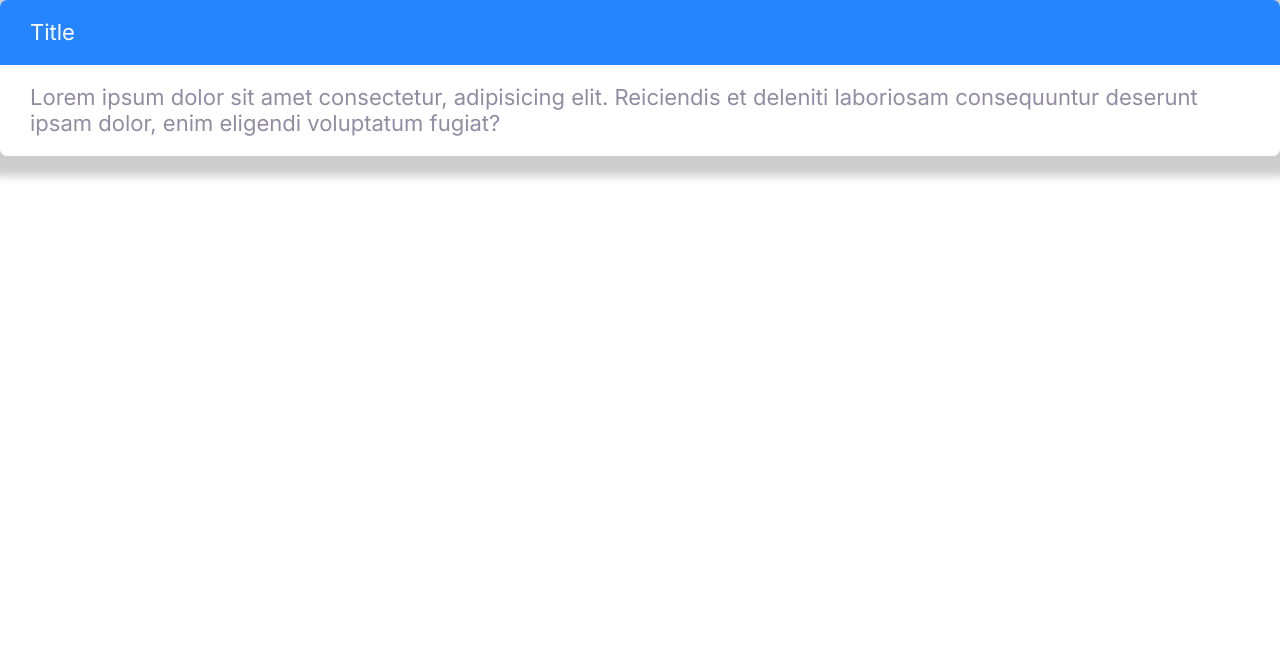
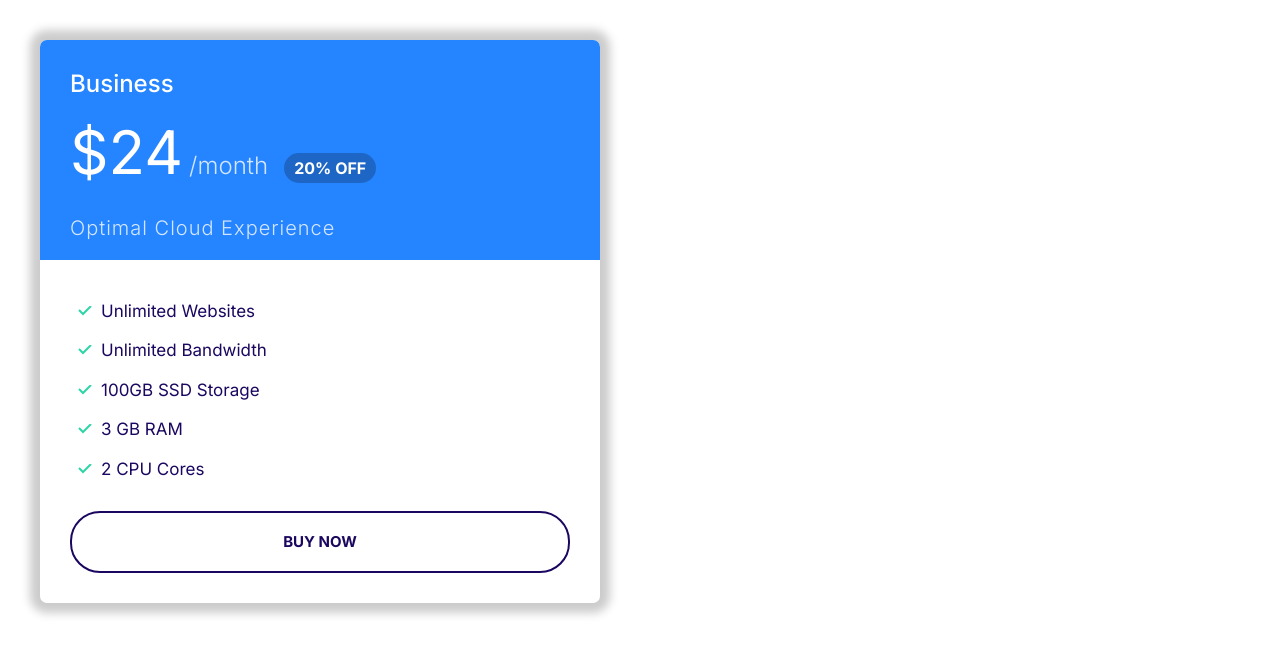
Before and after one commit to ioannispapakostas/IoannisPapakostas1st, a plain HTML site: page index.html in a window 1280 px wide. Drawn offline with Linux system fonts and the light colour scheme.

Commit message:
Plan Card

```diff
--- a/css/style.css
+++ b/css/style.css
@@ -156,6 +156,18 @@ a {
     background-color: var(--color-primary);
 }
 
+.plan .dark-blue {
+    background-color: #1d66c5;
+    font-size: 1.6rem;
+    padding: 0.6rem 1rem;
+}
+
+.plan .light-blue {
+    background-color: #009ab5;
+    font-size: 1.6rem;
+    padding: 0.6rem 1rem;
+}
+
 @media screen and (min-width: 1024px) {
     .static-badge {
         font-size: 1.2rem;
@@ -258,6 +270,7 @@ a {
     text-decoration: none;
     margin: 1rem 0;
     padding: 2rem 3rem;
+    white-space: nowrap;
 }
 
 .btn--accent {
@@ -349,7 +362,7 @@ a {
         /* CARD BODY */
 
 .card {
-    box-shadow: 0 0 1rem 2rem var(--color-border);
+    box-shadow: 0 0 1rem 1rem var(--color-border);
     border-radius: 0.7rem;
     overflow: hidden;
 }
@@ -368,3 +381,40 @@ a {
     background-color: var(--color-secondary);
     color: white;
 }
+
+
+        /* PLAN CARD */
+
+.plan__name {
+    font-size: 2.4rem;
+    margin-left: 0;
+    padding-bottom: 1rem;
+    color: white;
+    font-weight: 500;
+
+}
+
+.plan__price {
+
+    font-size: 6rem;
+}
+
+.plan__bill--cycle {
+    color: rgba(255, 255, 255, 0.80);
+    font-size: 2.4rem;
+    margin-right: 1rem;
+    font-weight: 300;
+}
+
+.plan .plan__description {
+    color: rgba(255, 255, 255, 0.80);
+    font-size: 2rem;
+    font-weight: 300;
+    letter-spacing: 0.1rem;
+    padding-top: 3rem;
+    display: block;
+}
+
+.plan .list--tick li{
+    padding-left: 0.1rem;
+}
--- a/index.html
+++ b/index.html
@@ -10,10 +10,28 @@
     <link rel="preconnect" href="https://fonts.gstatic.com" crossorigin>
     <link href="https://fonts.googleapis.com/css2?family=Inter:ital,opsz,wght@0,14..32,100..900;1,14..32,100..900&display=swap" rel="stylesheet">
 <body>
-    <div class="card card--primary">
-        <header class="card__header">Title</header>
-        <div class="card__body">Lorem ipsum dolor sit amet consectetur, adipisicing elit. Reiciendis et deleniti laboriosam consequuntur deserunt ipsam dolor, enim eligendi voluptatum fugiat?</div>
+    <div style="width: 50%; padding: 4rem;">
+        <div class="plan">
+            <div class="card card--primary">
+                <header class="card__header">
+                    <h3 class="plan__name">Business</h3>
+                    <span class="plan__price">$24</span>
+                    <span class="plan__bill--cycle">/month</span>
+                    <span class="badge static-badge dark-blue">20% OFF</span>
+                    <span class="plan__description">Optimal Cloud Experience</span>
+                </header>
+                <div class="card__body">
+                    <ul class="list list--tick">
+                        <li class="list__item">Unlimited Websites</li>
+                        <li class="list__item">Unlimited Bandwidth</li>
+                        <li class="list__item">100GB SSD Storage</li>
+                        <li class="list__item">3 GB RAM</li>
+                        <li class="list__item">2 CPU Cores</li>
+                    </ul>
+                    <button class="btn btn--block btn--outline">Buy now</button>
+                </div>
+            </div>
+        </div>
     </div>
-
 </body>
 </html>
```
Also changed, not shown: Components/PlanCard.html (added, +60 -0 lines).
